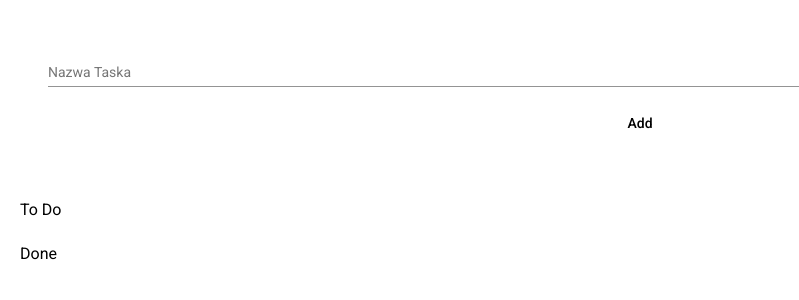
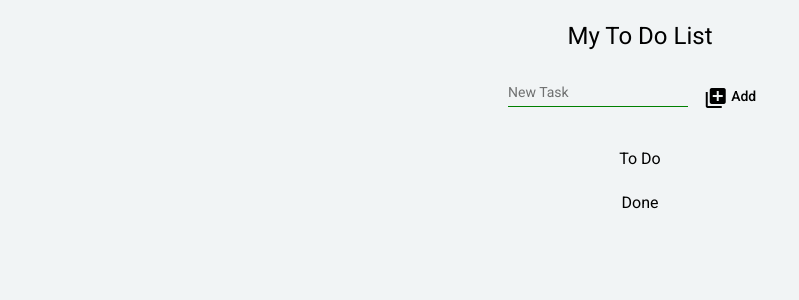
Before and after one commit to ZStachura/To_Do_Angular, an Angular app: page / in a window 1280 px wide. Shown: the top 300 px of the page, without its empty margins (0-799 px from the left). Built offline with nearby package versions, Linux system fonts and the light colour scheme.

Commit message:
1 -> Working version

```diff
--- a/src/app/ToDoService.service.ts
+++ b/src/app/ToDoService.service.ts
@@ -10,7 +10,7 @@ export class ToDoServiceService {
   createTask(name:String){
     let done=false;
     let id=this.list.length+1;
-    let doneCreated="";
+    let doneCreated="not done yet";
     this.list.unshift({name,done,id,doneCreated});
     console.log(this.list);
   }
--- a/src/app/TodoItem/TodoItem.component.html
+++ b/src/app/TodoItem/TodoItem.component.html
@@ -1,5 +1,8 @@
 <div class="group" [appTooltip]="this.item.doneCreated">
-  <input type="checkbox" id={{item.id}} [checked]="item.done" (click)="changeDone(item.id)"/>
-  <label>{{item.name}}</label>
-  <button type="button" class="delete-btn" (click)="delete(item.id)"></button>
+  <mat-checkbox type="checkbox" class="checkbox" [checked]="item.done" (click)="changeDone(item.id)">
+    <label>{{item.name}}</label>
+  </mat-checkbox>
+  <button mat-button  type="button" class="delete-btn" (click)="delete(item.id)">
+  <mat-icon [ngStyle]="{'color':'red'}">delete_forever</mat-icon >
+  </button>
 </div>
--- a/src/app/app.component.html
+++ b/src/app/app.component.html
@@ -1,18 +1,23 @@
-<div class="TaskInput">
-<mat-form-field>
-  <mat-label>Nazwa Taska</mat-label>
-  <input matInput #taskinput placeholder="nowy task" #input>
-</mat-form-field>
-<button mat-button type="button" (click)='add()'>Add</button>
+<div class="container">
+<div class="header">
+  <h1>My To Do List</h1>
+    <div class="taskInput">
+      <mat-form-field>
+        <mat-label>New Task</mat-label>
+        <input matInput #taskinput placeholder="new task" #input>
+      </mat-form-field>
+      <button mat-button class="add_btn" mat-button type="button" (click)='add()'>
+        <mat-icon>library_add</mat-icon>
+        Add</button>
+  </div>
 </div>
-<div class="container">
   <div class="tasks">
-    <h3>To Do</h3>
+    <h3 class="done_undone">To Do</h3>
     <app-TodoItem *ngFor="let item of list.list | taskfilter:false" [item]="item">
     </app-TodoItem>
   </div>
   <div class="tasks">
-  <h3>Done</h3>
+  <h3 class="done_undone" >Done</h3>
   <app-TodoItem *ngFor="let item of list.list | taskfilter:true" [item]="item">
   </app-TodoItem>
 </div>
--- a/src/app/app.module.ts
+++ b/src/app/app.module.ts
@@ -5,10 +5,12 @@ import { CommonModule } from '@angular/common';
 
 import { AppComponent } from './app.component';
 import { BrowserAnimationsModule } from '@angular/platform-browser/animations';
+
 import { MatButtonModule } from '@angular/material/button';
 import { MatInputModule } from '@angular/material/input';
 import { MatIconModule } from '@angular/material/icon'
 import { MatListModule } from '@angular/material/list';
+import { MatCheckboxModule } from '@angular/material/checkbox'
 
 import { ToDoServiceService } from './ToDoService.service';
 import { TodoItemComponent } from './TodoItem/TodoItem.component';
@@ -30,7 +32,8 @@ import { TooltipDirective } from './tooltip.directive';
     MatInputModule,
     MatListModule,
     MatIconModule,
-    CommonModule
+    CommonModule,
+    MatCheckboxModule
   ],
   providers: [ToDoServiceService],
   bootstrap: [AppComponent]
--- a/src/styles.css
+++ b/src/styles.css
@@ -1,67 +1,71 @@
 /* You can add global styles to this file, and also import other style files */
 @import "~@angular/material/prebuilt-themes/indigo-pink.css";
-html, body { height: 100%; }
-body { margin: 0; font-family: Roboto, "Helvetica Neue", sans-serif;}
-.TaskInput{
-  padding: 48px;
-  height: 10vh;
+html, body { height: 100%;}
+body { margin: 0; font-family: Roboto, "Helvetica Neue", sans-serif; background-color: rgb(241, 244, 245);}
+
+.container{
   display: flex;
+  justify-content: center;
+  align-items: center;
   flex-direction: column;
 }
-.container{
+
+.header{
   padding: 20px;
-  height: 10vh;
-  width: 80vw;
   display: flex;
+  justify-content: center;
   flex-direction: column;
+  align-items: center;
 }
-.container .group {
-  padding: 8px 48px;
-  margin: 8px;
+.taskInput{
+  padding-left: 10vw;
+  padding-right: 10vw;
+  display: flex;
+  justify-content: flex-start;
+  flex-direction: row;
+}
+
+.mat-focused .mat-form-field-label {
+  /*change color of label*/
+  color: green !important;
+ }
+
+.mat-form-field-underline {
+  /*change color of underline*/
+  background-color: green !important;
+}
+
+.mat-form-field-ripple {
+ /*change color of underline when focused*/
+ background-color: green !important;;
+}
+
+.mat-checkbox-frame,.mat-checkbox-background {
+  border-radius: 50% !important;
+}
+
+.mat-checkbox-checked.mat-accent .mat-checkbox-background {
+background-color: green !important;
+}
+
+.checkbox{
+padding: 15px;
+display: flex;
+align-items: stretch;
 justify-content: space-between;
 }
-label {
-  position: relative;
 
-}
-input[type="checkbox"] {
-    opacity: 0;
-    transform: translateX(10px);
-}
-label::before {
-  content: "";
-  background: url("src/green.svg");
-  background-position: center;
-  background-size: contain;
-  width: 32px;
-  height: 32px;
-  position: absolute;
-  left: -44px;
-  top: -8px;
-
-  transform: scale(0) rotateZ(180deg);
-  transition: all 0.4s cubic-bezier(0.54, 0.01, 0, 1.49);
+.group{
+  display: flex;
+  align-items: stretch;
+  justify-content: space-between;
+  width: 50vw;
 }
 
-input[type="checkbox"]:checked + label::before {
-  transform: scale(1) rotateZ(0deg);
-}
-
-label::after {
-  content: "";
-  border: 2px solid #27ae60;
-  width: 24px;
-  height: 24px;
-  position: absolute;
-  left: -42px;
-  top: -6px;
-  border-radius: 50%;
-}
-
-.delete-btn {
-  justify-content: flex-end;
-  align-items: flex-end;
-  background-size: over;
+.done_undone{
+  display: flex;
+  align-items: center;
+  justify-content: center;
 }
 
 .tooltip-container {
```
